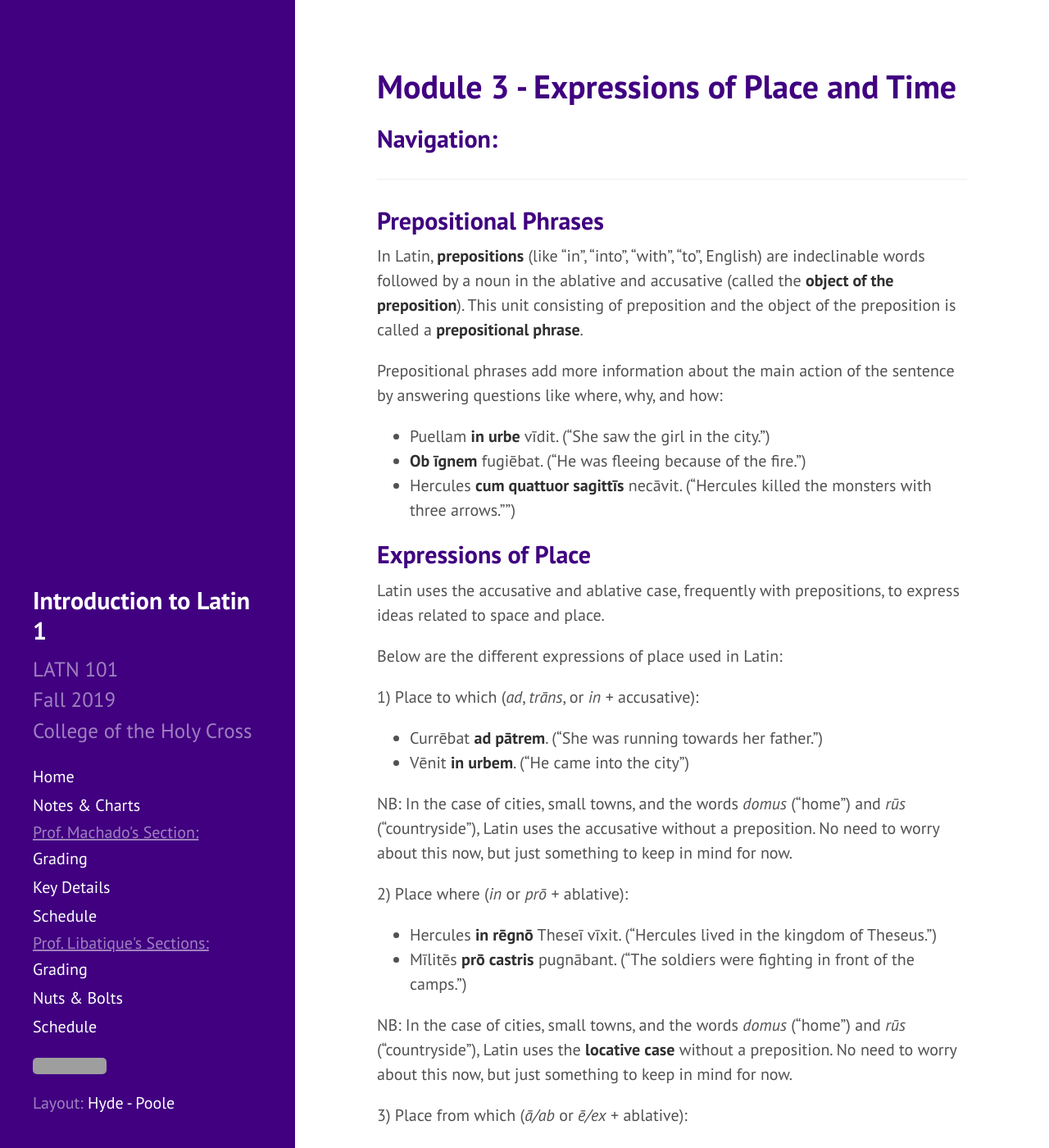
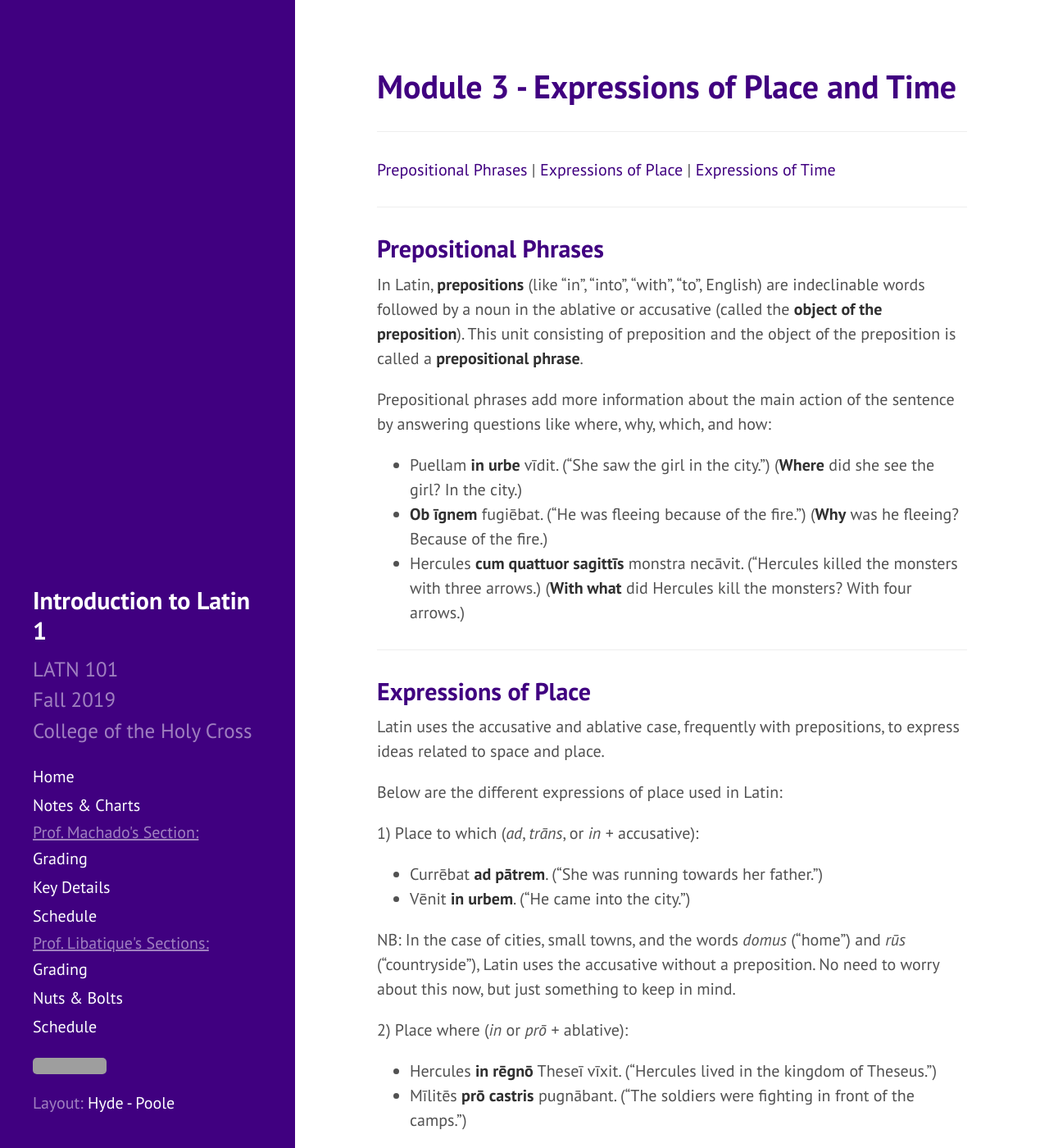
Before and after one commit to DLibatique/LATN102-S20, a Jekyll site: the page built from notes/3-place-and-time.md, in a window 1280 px wide and 1400 px high. Shown: the whole window at 82% size. Built offline with Jekyll 4.4.1, drawn with Linux system fonts in a browser that asks for light colours; some of the changed text lies outside the part shown; grey boxes are pictures that could not be loaded.

Commit message:
added navs, note on one example, prac ops

```diff
--- a/notes/3-place-and-time.md
+++ b/notes/3-place-and-time.md
@@ -3,19 +3,27 @@ layout: subpage
 title: Module 3 - Expressions of Place and Time
 ---
 
-## Navigation:
+***
+
+[Prepositional Phrases](#prepositional-phrases) \| [Expressions of Place](#expressions-of-place) \| [Expressions of Time](#expressions-of-time)
 
 ***
 
 ## Prepositional Phrases
 
-In Latin, **prepositions** (like "in", "into", "with", "to", English) are indeclinable words followed by a noun in the ablative and accusative (called the **object of the preposition**). This unit consisting of preposition and the object of the preposition is called a **prepositional phrase**.
+In Latin, **prepositions** (like "in", "into", "with", "to", English) are indeclinable words followed by a noun in the ablative or accusative (called the **object of the preposition**). This unit consisting of preposition and the object of the preposition is called a **prepositional phrase**.
 
-Prepositional phrases add more information about the main action of the sentence by answering questions like where, why, and how:
+Prepositional phrases add more information about the main action of the sentence by answering questions like where, why, which, and how:
 
-* Puellam **in urbe** vīdit. ("She saw the girl in the city.")
-* **Ob īgnem** fugiēbat. ("He was fleeing because of the fire.")
-* Hercules **cum quattuor sagittīs** necāvit. ("Hercules killed the monsters with three arrows."")
+* Puellam **in urbe** vīdit. ("She saw the girl in the city.") (**Where** did she see the girl? In the city.)
+* **Ob īgnem** fugiēbat. ("He was fleeing because of the fire.") (**Why** was he fleeing? Because of the fire.)
+* Hercules **cum quattuor sagittīs** monstra necāvit. ("Hercules killed the monsters with three arrows.) (**With what** did Hercules kill the monsters? With four arrows.)
+
+<!--
+last example -- this would be an ablative of means, without *cum*, right? Maybe better: Hercules killed the monsters under the bridge, Hercules monstra sub ponte necāvit)
+-->
+
+***
 
 ## Expressions of Place
 
@@ -24,27 +32,35 @@ Latin uses the accusative and ablative case, frequently with prepositions, to ex
 Below are the different expressions of place used in Latin:
 
 1) Place to which (*ad*, *trāns*, or *in* + accusative):
- - Currēbat **ad pātrem**. ("She was running towards her father.")
- - Vēnit **in urbem**. ("He came into the city")
+- Currēbat **ad pātrem**. ("She was running towards her father.")
+- Vēnit **in urbem**. ("He came into the city.")
 
-NB: In the case of cities, small towns, and the words *domus* ("home") and *rūs* ("countryside"), Latin uses the accusative without a preposition. No need to worry about this now, but just something to keep in mind for now.
+NB: In the case of cities, small towns, and the words *domus* ("home") and *rūs* ("countryside"), Latin uses the accusative without a preposition. No need to worry about this now, but just something to keep in mind.
 
 2) Place where (*in* or *prō* + ablative):
 * Hercules **in rēgnō** Theseī vīxit. ("Hercules lived in the kingdom of Theseus.")
 * Mīlitēs **prō castris** pugnābant. ("The soldiers were fighting in front of the camps.")
 
-NB: In the case of cities, small towns, and the words *domus* ("home") and *rūs* ("countryside"), Latin uses the **locative case** without a preposition. No need to worry about this now, but just something to keep in mind for now.
+NB: In the case of cities, small towns, and the words *domus* ("home") and *rūs* ("countryside"), Latin uses the **locative case** without a preposition. No need to worry about this now, but just something to keep in mind..
 
 3) Place from which (*ā/ab* or *ē/ex* + ablative):
-* Puella **ab urbe** fugiēbat ("The girl was fleeing from the city.")
-* Nāvis **ex portō** nāvigāvit ("The ship sailed away from the port.")
+* Puella **ab urbe** fugiēbat. ("The girl was fleeing from the city.")
+* Nāvis **ex portō** nāvigāvit. ("The ship sailed away from the port.")
 
 4) Accusative of extent of space (no preposition):
 * Puer **quīnque pedes** altus est. ("The boy is five feet tall.")
 
+***
+
+### Practice Opportunity
+
+Identify the bolded expression of place and translate the sentence.
+
+***
+
 ## Expressions of Time
 
-The accusative and ablative cases (without prepositions) to
+The accusative and ablative cases (without prepositions) can also be used to express ideas related to time.
 
 Below are the ways that Latin expresses ideas of time:
 
@@ -59,3 +75,9 @@ Below are the ways that Latin expresses ideas of time:
 3) Time within which (no preposition):
 * **Primō annō** regnī Carthāginem vīcit. ("In the first year of his reign, he conquered Carthage").
 * **Quīnque horīs** ad urbem vēnērunt. ("Within five hours, they arrived at the city.")
+
+***
+
+### Practice Opportunity
+
+Identify the bolded expression of time and translate the sentence.
```
